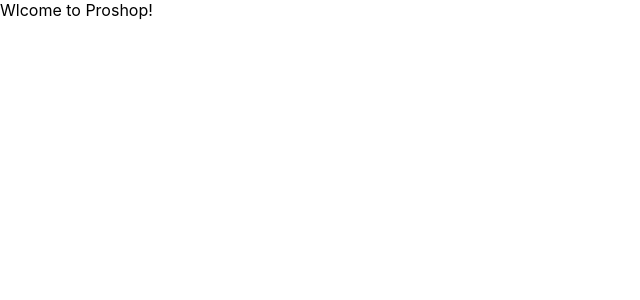
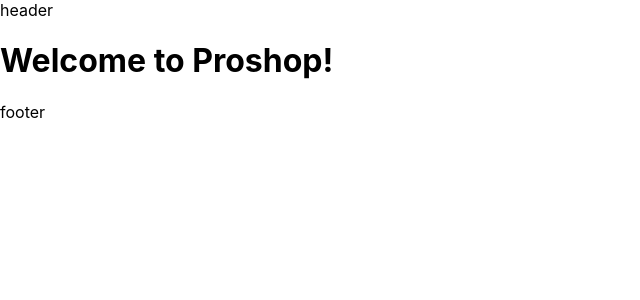
Before and after one commit to selvivini/proshop, a React (Create React App) app in the folder frontend/: page / in a window 1280 px wide. Shown: the top 300 px of the page, without its empty margins (0-640 px from the left). Built offline with nearby package versions, Linux system fonts and the light colour scheme.

Commit message:
addedd header and footer components

```diff
--- a/frontend/public/index.html
+++ b/frontend/public/index.html
@@ -9,11 +9,11 @@
       name="description"
       content="find best products for cheaper price"
     />
-    <link rel="apple-touch-icon" href="%PUBLIC_URL%/logo192.png" />
+    <!-- <link rel="apple-touch-icon" href="%PUBLIC_URL%/logo192.png" /> -->
 
-    <link rel="manifest" href="%PUBLIC_URL%/manifest.json" />
+    <!-- <link rel="manifest" href="%PUBLIC_URL%/manifest.json" /> -->
 
-    <title>Wlcome to ProShop</title>
+    <title>Welcome to ProShop</title>
   </head>
   <body>
     <noscript>You need to enable JavaScript to run this app.</noscript>
--- a/frontend/src/App.js
+++ b/frontend/src/App.js
@@ -1,10 +1,15 @@
-
+import Header from './components/Header';
+import Footer from './components/Footer';
 
 
 function App() {
   return (
    <>
-   Wlcome to Proshop!
+   <Header/>
+   <main>
+  <h1>Welcome to Proshop!</h1>
+  </main>
+  <Footer/>
    </>
   );
 }
--- /dev/null
+++ b/frontend/src/components/Footer.js
@@ -0,0 +1,11 @@
+import React from 'react'
+
+const Footer = () => {
+    return (
+        <footer>
+            footer
+        </footer>
+    )
+}
+
+export default Footer
--- /dev/null
+++ b/frontend/src/components/Header.js
@@ -0,0 +1,11 @@
+import React from 'react'
+
+const Header = () => {
+    return (
+        <header>
+            header
+        </header>
+    )
+}
+
+export default Header
```
Also changed, not shown: 1 other file (tests, documents, lock files or other folders).
